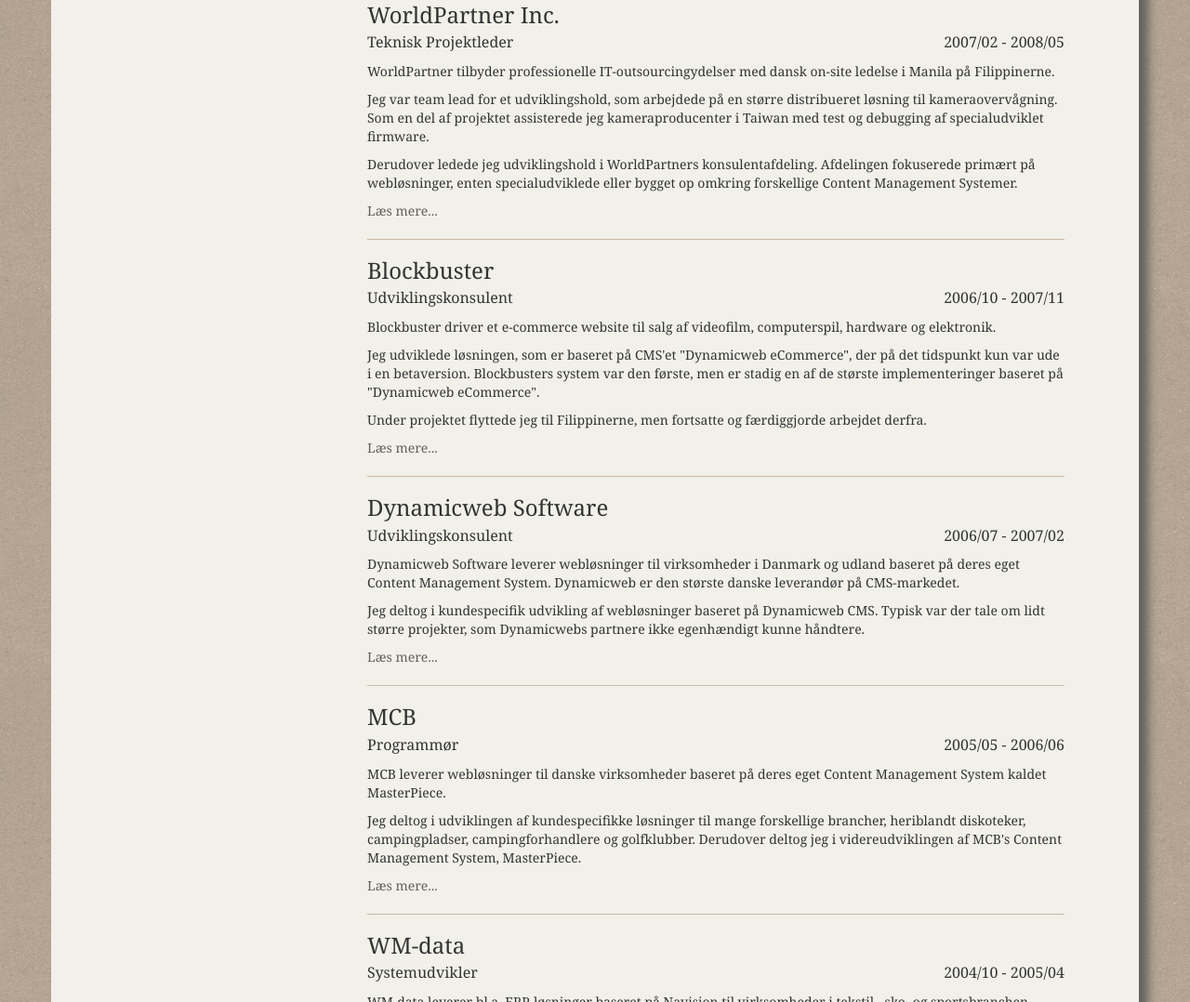
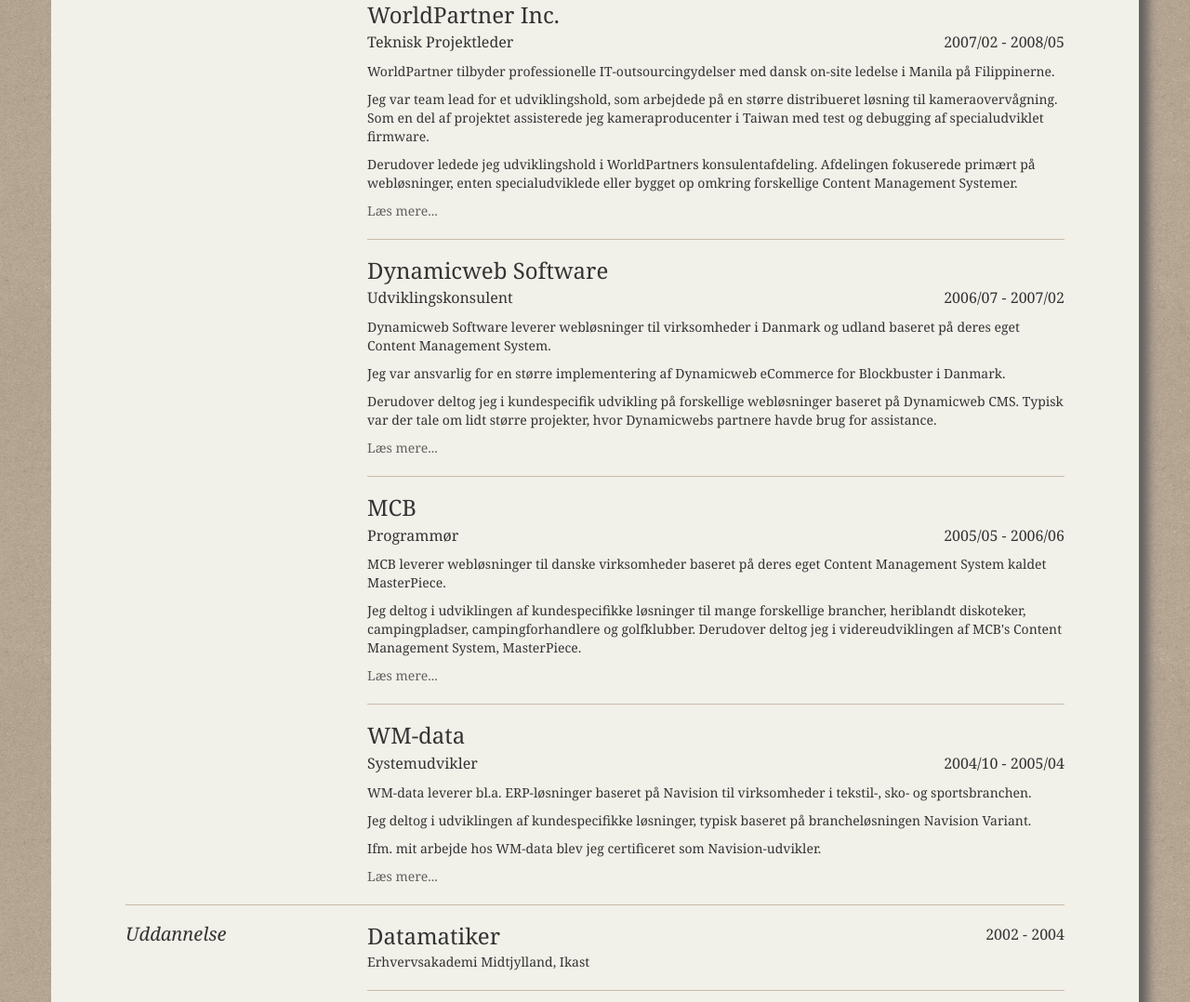
Before and after one commit to stefanlyager/stefanlyager.github.io, a plain HTML site: page index.html in a window 1280 px wide. Shown: the part 3477-4555 px from the top of the page at 93% size. Drawn offline with Linux system fonts and the light colour scheme.

Commit message:
Join projects "Blockbuster" and "Dynamicweb Software".

```diff
--- a/index.html
+++ b/index.html
@@ -285,27 +285,15 @@
 						</article>
 						<hr />
 						<article>
-							<h3>Blockbuster</h3>
-							<span class="job-title">Udviklingskonsulent</span>
-							<span class="duration pull-right">2006/10 - 2007/11</span>
-								<p class="experience">Blockbuster driver et e-commerce website til salg af videofilm, computerspil, hardware og elektronik.</p>
-								<p class="experience">Jeg udviklede løsningen, som er baseret på CMS'et "Dynamicweb eCommerce", der på det tidspunkt kun var ude i en betaversion. Blockbusters system var den første, men er stadig en af de største implementeringer baseret på "Dynamicweb eCommerce".</p>
-								<p class="experience">Under projektet flyttede jeg til Filippinerne, men fortsatte og færdiggjorde arbejdet derfra.</p>
-							<ul class="accomplishments">
-								<li>Udvikling af e-commerce-løsning baseret på CMS'et "Dynamicweb eCommerce" med teknologier som ASP.NET, VB.NET, JavaScript, AJAX, XHTML, CSS og SQL Server.</li>
-								<li>Integration med forskellige eksterne systemer som fx Blockbusters proprietære ERP-system, leverandører af filmbeskrivelser og trailere, betalingsgateway m.m.</li>
-							</ul>
-						</article>
-						<hr />
-						<article>
 							<h3>Dynamicweb Software</h3>
 							<span class="job-title">Udviklingskonsulent</span>
 							<span class="duration pull-right">2006/07 - 2007/02</span>
-							<p class="experience">Dynamicweb Software leverer webløsninger til virksomheder i Danmark og udland baseret på deres eget Content Management System. Dynamicweb er den største danske leverandør på CMS-markedet.</p>
-							<p class="experience">Jeg deltog i kundespecifik udvikling af webløsninger baseret på Dynamicweb CMS. Typisk var der tale om lidt større projekter, som Dynamicwebs partnere ikke egenhændigt kunne håndtere.</p>
+							<p class="experience">Dynamicweb Software leverer webløsninger til virksomheder i Danmark og udland baseret på deres eget Content Management System.</p>
+							<p class="experience">Jeg var ansvarlig for en større implementering af Dynamicweb eCommerce for Blockbuster i Danmark.</p>
+							<p class="experience">Derudover deltog jeg i kundespecifik udvikling på forskellige webløsninger baseret på Dynamicweb CMS. Typisk var der tale om lidt større projekter, hvor Dynamicwebs partnere havde brug for assistance. </p>
 							<ul class="accomplishments">
-								<li>Udvikling af webløsninger baseret på Dynamicweb CMS med teknologier som ASP.NET, VB.NET, JavaScript, AJAX, XHTML, CSS og SQL Server.</li>
-								<li>Integration med eksterne systemer. Jeg udviklede integration til en mængde forskellige systemer som betalingsgateways, SMS-gateways, ERP-systemer m.m.</li>
+								<li>Udvikling af web- og e-commerce-løsninger baseret på Dynamicweb CMS og eCommerce.</li>
+								<li>Integration med en række forskellige systemer, bl.a. betalingsgateways, SMS-gateways, ERP-systemer og leverandører af filmbeskrivelser og trailere. </li>
 							</ul>
 						</article>
 						<hr />
```
